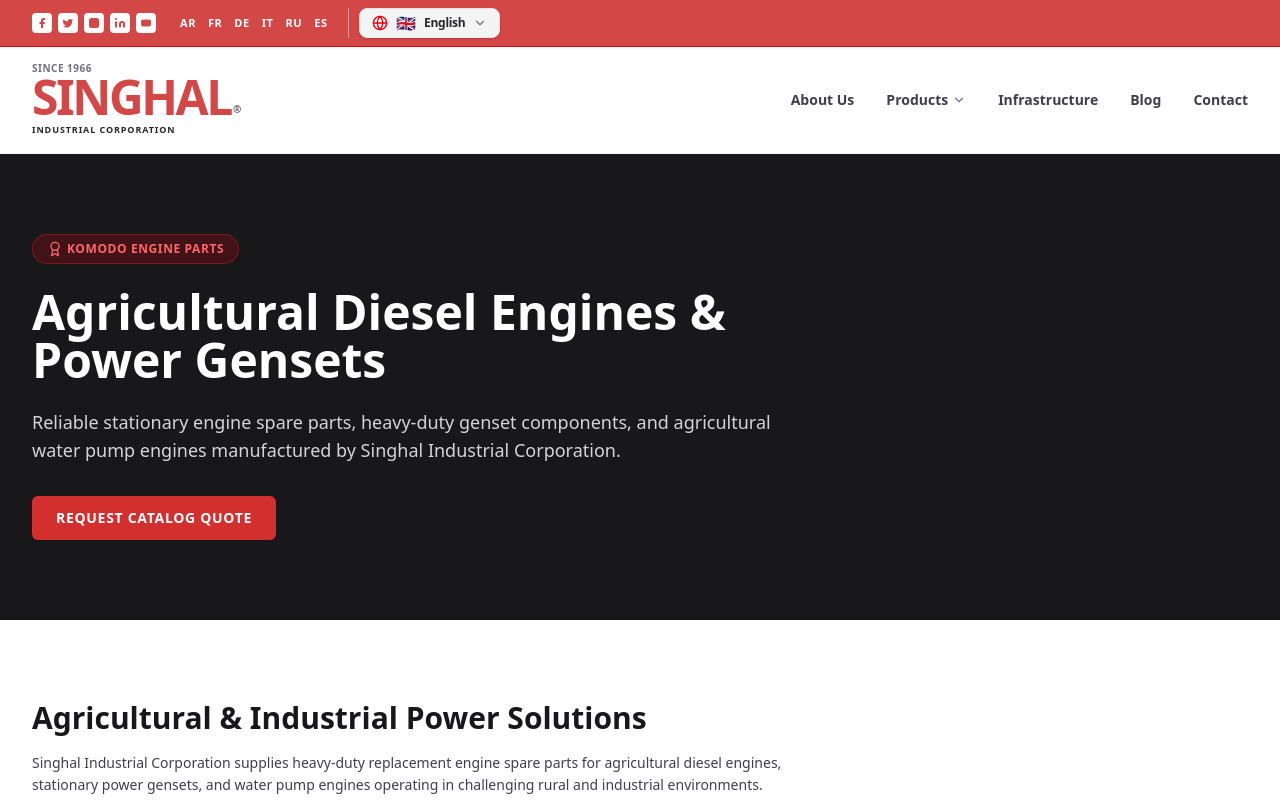
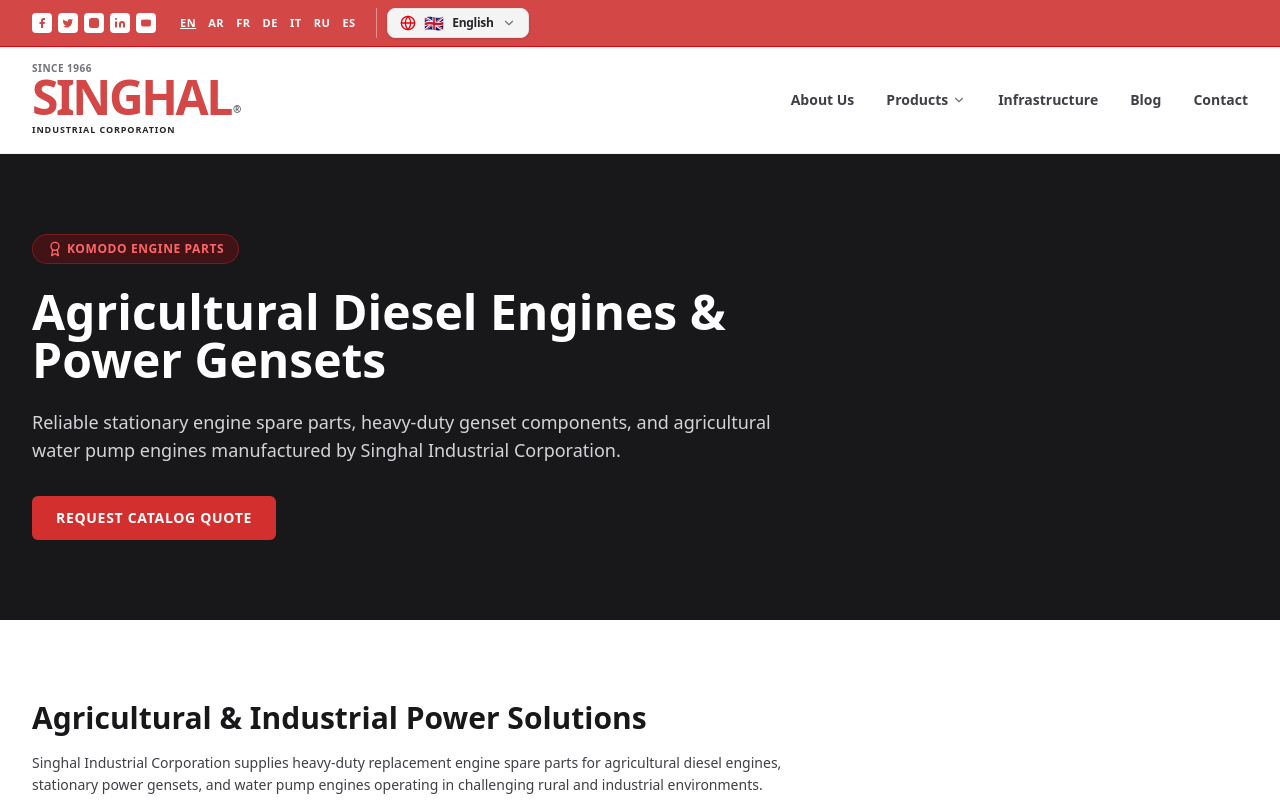
Before and after one commit to TECHHimanshu1/engine, a React (Vite) app: page /products/power-gensets in a window 1280 px wide. Shown: the top 800 px of the page. Built offline with nearby package versions, Linux system fonts and the light colour scheme.

Commit message:
Include EN button in top red bar language shortcuts

```diff
--- a/src/components/Navbar.tsx
+++ b/src/components/Navbar.tsx
@@ -70,7 +70,7 @@
           </div>
 
           <div className="flex items-center space-x-3 text-[11px] font-bold tracking-wider">
-            {['AR', 'FR', 'DE', 'IT', 'RU', 'ES'].map(lang => (
+            {['EN', 'AR', 'FR', 'DE', 'IT', 'RU', 'ES'].map(lang => (
               <button
                 key={lang}
                 onClick={() => {
```
